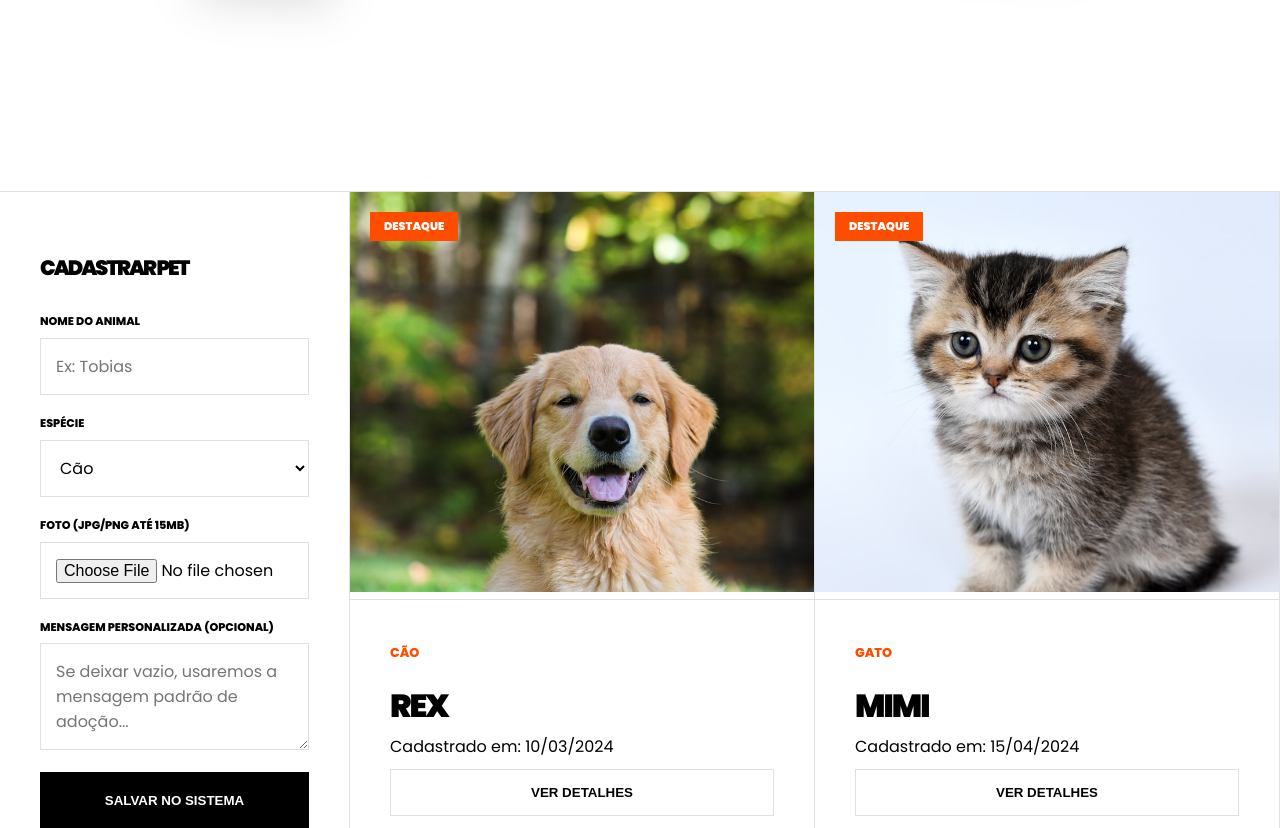
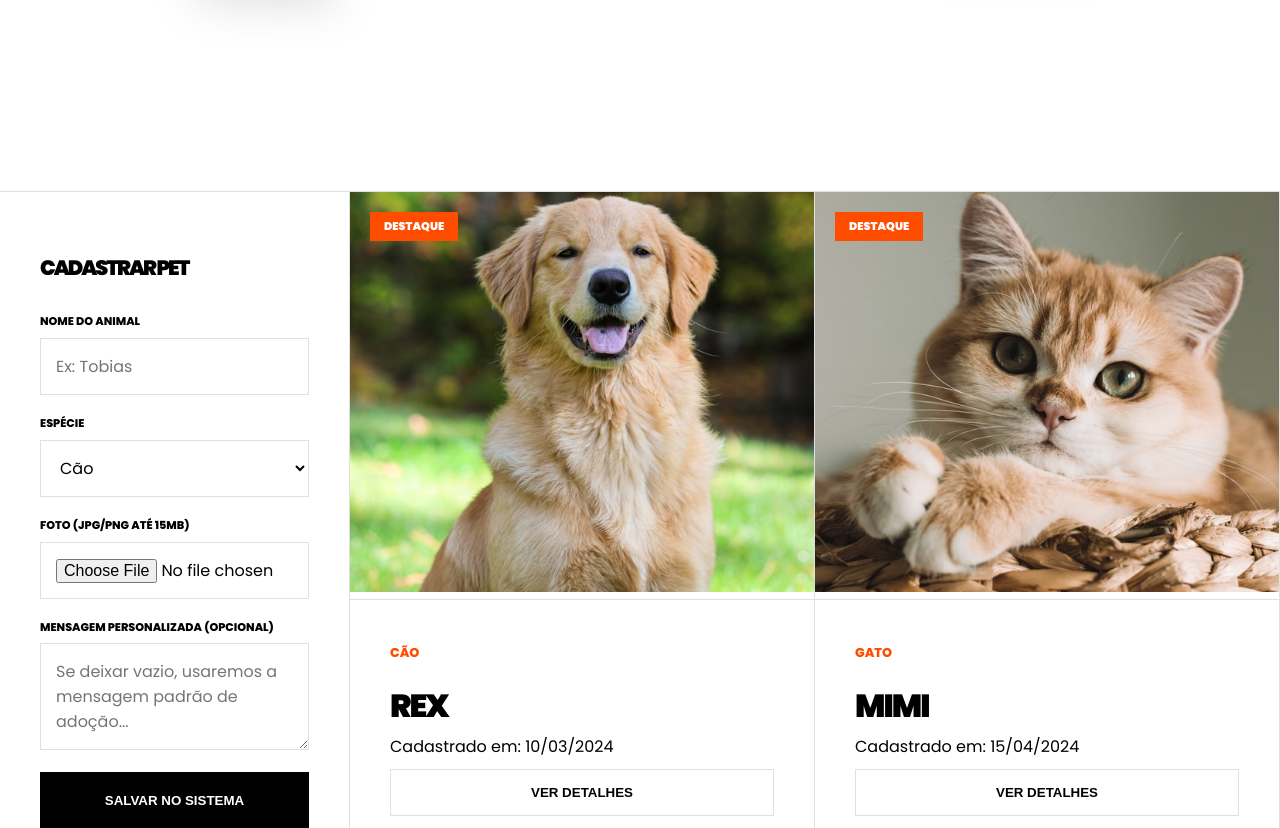
Before and after one commit to marcusrodrigo/adotei, a PHP site: page / in a window 1280 px wide. Shown: the part 668-1496 px from the top of the page. Run offline with PHP 8.4, Linux system fonts and the light colour scheme.

Commit message:
fix: replace Rex/Mimi images with full-body photos and use 3:4 aspect ratio
Co-Authored-By: marcusrodrigo2020 <marcusrodrigo2020@gmail.com>

```diff
--- a/style.css
+++ b/style.css
@@ -206,9 +206,9 @@ header nav a:hover { color: var(--accent); }
 .animal-card .perfil-img {
     width: 100%;
     height: 400px;
-    aspect-ratio: 1 / 1;
+    aspect-ratio: 3 / 4;
     object-fit: cover;
-    object-position: top;
+    object-position: center;
     transition: transform 0.8s ease;
 }
 
```
Also changed, not shown: img/mimi.jpg, img/rex.jpg.
